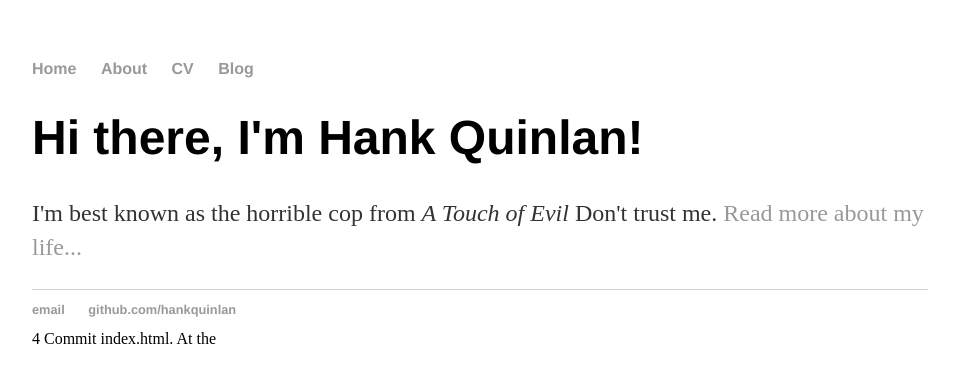
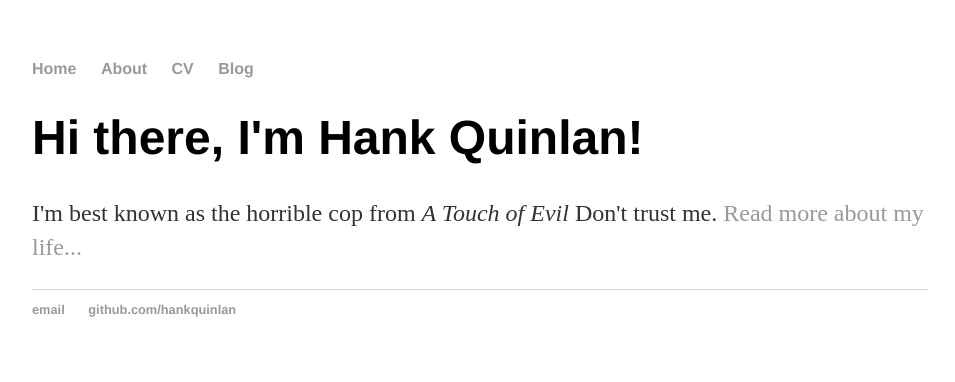
Before and after one commit to tanmoydeb07/tanmoydeb.github.io, a plain HTML site: page index.html in a window 1280 px wide. Shown: the whole page, without its empty margins (160-1115 px from the left). Drawn offline with Linux system fonts and the light colour scheme.

Commit message:
Clear message

```diff
--- a/index.html
+++ b/index.html
@@ -28,4 +28,3 @@
 		</footer>
 	</body>
 </html>
-4 Commit index.html. At the
```
